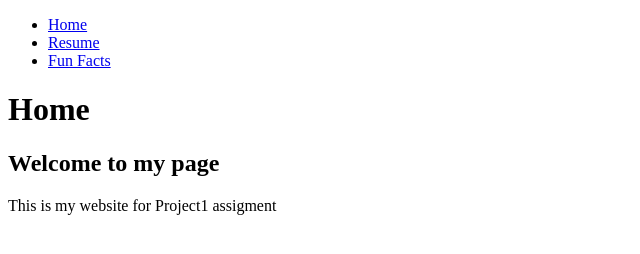
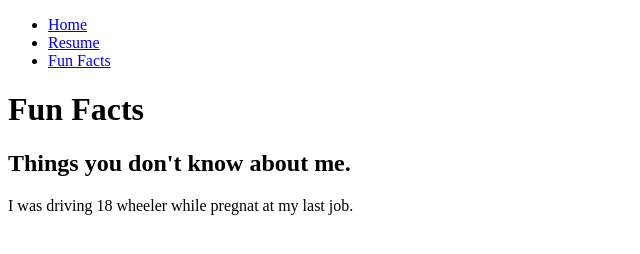
Before and after one commit to edzia89/Project1_facts, a plain HTML site: page index.html in a window 1280 px wide. Shown: the whole page, without its empty margins (0-640 px from the left). Drawn offline with Linux system fonts and the light colour scheme.

Commit message:
Update index.html

```diff
--- a/index.html
+++ b/index.html
@@ -2,7 +2,7 @@
 <html lang="en">
   <head>
     <meta charset="utf-8">
-    <title>Home</title>
+    <title>Fun Facts</title>
   </head>
 
   <body>
@@ -15,10 +15,10 @@
         </ul>
       </nav>
     </header>
-    <h1>Home</h1>
+    <h1>Fun Facts</h1>
 	<main>
-      <h2>Welcome to my page</h2>
-      <p>This is my website for Project1 assigment</p>
+      <h2>Things you don't know about me.</h2>
+      <p>I was driving 18 wheeler while pregnat at my last job.</p>
     </main>
   </body>
 </html>
```
